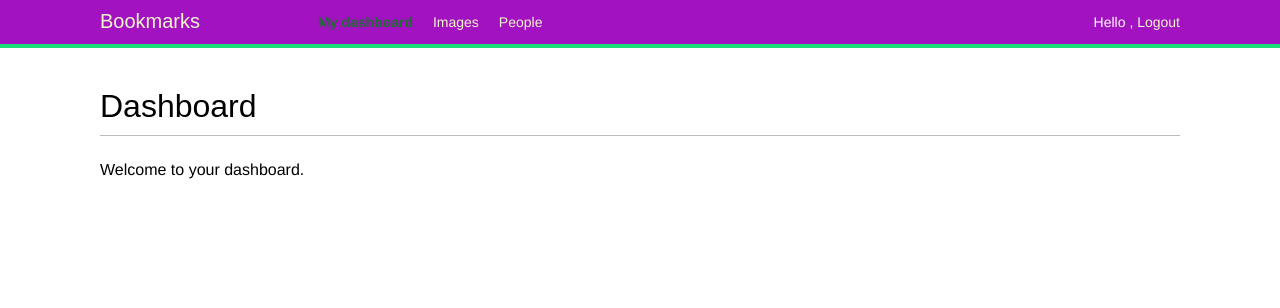
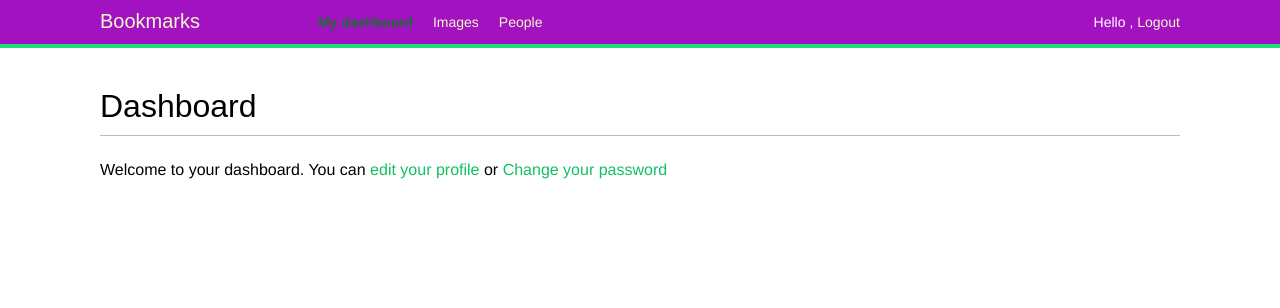
Before and after one commit to jessc1/Bookmarks-App, a Django app: page /account/ in a window 1280 px wide. Shown: the top 308 px of the page. Run offline with Django 3.2, Linux system fonts and the light colour scheme; a user stored in the database is signed in; some web fonts are replaced.

Commit message:
views, urls and templates

```diff
--- a/account/templates/account/dashboard.html
+++ b/account/templates/account/dashboard.html
@@ -2,5 +2,6 @@
 {% block title %}Dashboard{% endblock %}
 {% block content %}
     <h1>Dashboard</h1>
-    <p>Welcome to your dashboard.</p>
+    <p>Welcome to your dashboard. You can <a href="{%url "edit"%}">edit your profile</a> or
+    <a href="{% url "password_change"%}">Change your password</a></p>
 {% endblock %}
--- a/account/templates/base.html
+++ b/account/templates/base.html
@@ -29,7 +29,17 @@
     {% else %}
       <a href="{% url "login" %}">Log-in</a>
     {% endif %}
-  </span>
+    </span>
+    {% if messages %}
+    <ul class="messages">
+      {% for message in messages %}
+        <li class="{{ message.tags }}">
+          {{ message|safe }}
+            <a href="#" class="close">x</a>
+        </li>
+      {% endfor %}
+    </ul>
+  {% endif %}
   </div>
   <div id="content">
     {% block content %}
--- a/account/urls.py
+++ b/account/urls.py
@@ -29,4 +29,5 @@ urlpatterns=[
     path('reset/done/',
         auth_views.PasswordResetCompleteView.as_view(),
         name = 'password_reset_complete'),
+    path('edit/', views.edit, name = 'edit'),
 ]
--- a/account/views.py
+++ b/account/views.py
@@ -1,8 +1,10 @@
 from django.http import HttpResponse
 from django.shortcuts import render
 from django.contrib.auth import authenticate, login
-from .forms import LoginForm, UserRegistrationForm
+from .forms import LoginForm, UserRegistrationForm, UserEditForm, ProfileEditForm
 from django.contrib.auth.decorators import login_required
+from .models import Profile
+from django.contrib import messages
 
 
 
@@ -30,6 +32,33 @@ def user_login(request):
     return render(request, 'account/login.html',{'form': form})
 
 @login_required
+def edit(request):
+    if request.method == 'POST':
+        user_form = UserEditForm(instance = request.user,
+                                data = request.POST)
+        profile_form = ProfileEditForm(
+                                        instance = request.user.profile,
+                                        data = request.POST,
+                                        files = request.FILES)
+        if user_form.is_valid() and profile_form.is_valid():
+            user_form.save()
+            profile_form.save()
+            messages.success(request, 'Profile updated'\
+                                       'sucessfully')
+
+        else:
+            messages.error(request, 'Error updating your profile')
+
+    else:
+        user_form = UserEditForm(instance = request.user)
+        profile_form = ProfileEditForm(
+                                        instance = request.user.profile)
+    return render(request,
+                'account/edit.html',
+                {'user_form':user_form,
+                'profile_form': profile_form})
+
+
 def dashboard(request):
     return render(request,
                   'account/dashboard.html',
@@ -46,6 +75,7 @@ def register(request):
                 user_form.cleaned_data['password'])
             # Save the User object
             new_user.save()
+            Profile.objects.create(user = new_user)
             return render(request,
                           'account/register_done.html',
                           {'new_user': new_user})
```
Also changed, not shown: bookmarks/settings.py (+7 -0 lines), db.sqlite3, media/users/2020/06/04/EY-oOzGXsAIeRAB.jpg (added), media/users/2020/06/05/EY-oOzGXsAIeRAB.jpg (added).
